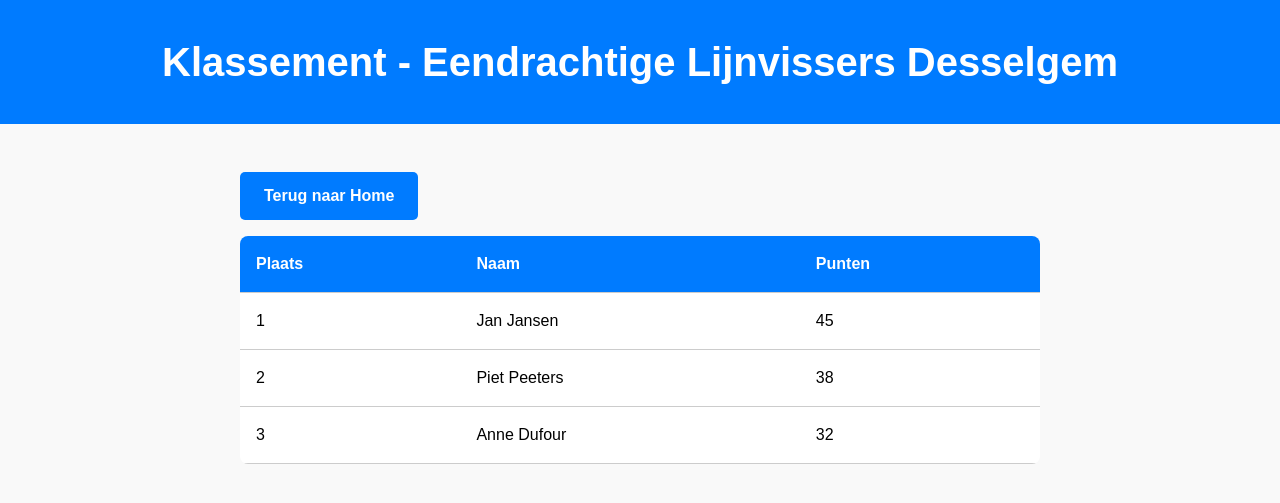
After one commit to A-D-DBS-application/web-application-2025-groep-26, a Flask app: page /klassement in a window 1280 px wide. The commit adds this page. Shown: the top 503 px of the page. Run offline with Flask 3, Linux system fonts and the light colour scheme.

Commit message:
Werkend begin

```diff
--- a/app/config.py
+++ b/app/config.py
@@ -1,4 +1,4 @@
 class Config:
-    SECRET_KEY =
-    SQLALCHEMY_DATABASE_URI =
+    SECRET_KEY = 'dev_key'
+    SQLALCHEMY_DATABASE_URI = 'sqlite:///app.db'  # SQLite database in je projectmap
     SQLALCHEMY_TRACK_MODIFICATIONS = False
--- a/app/routes.py
+++ b/app/routes.py
@@ -1,8 +1,11 @@
-from flask import Blueprint, request, redirect, url_for, render_template, session
-from .models import db, User, Listing
+from .models import db
+from flask import Blueprint, render_template
 
 main = Blueprint('main', __name__)
 
 @main.route('/')
 def index():
-    return "Hello Flask!"
+    return render_template('index.html')
+@main.route('/klassement')
+def klassement():
+    return render_template('klassement.html')
--- /dev/null
+++ b/app/templates/klassement.html
@@ -0,0 +1,106 @@
+<!DOCTYPE html>
+<html lang="nl">
+<head>
+    <meta charset="UTF-8">
+    <meta name="viewport" content="width=device-width, initial-scale=1.0">
+    <title>Klassement - Eendrachtige Lijnvissers Desselgem</title>
+    <style>
+        body {
+            font-family: Arial, sans-serif;
+            margin: 0;
+            padding: 0;
+            line-height: 1.5;
+            background: #f9f9f9;
+            color: #000;
+        }
+        header {
+            background: #007bff;
+            color: #fff;
+            padding: 2rem;
+            text-align: center;
+        }
+        header h1 {
+            margin: 0;
+            font-size: 2.5rem;
+        }
+        .container {
+            max-width: 800px;
+            margin: 2rem auto;
+            padding: 0 1rem;
+        }
+        table {
+            width: 100%;
+            border-collapse: collapse;
+            background: #fff;
+            border-radius: 8px;
+            overflow: hidden;
+        }
+        th, td {
+            padding: 1rem;
+            text-align: left;
+            border-bottom: 1px solid #ccc;
+        }
+        th {
+            background: #007bff;
+            color: #fff;
+        }
+        tr:hover {
+            background: #f2f2f2;
+        }
+        a.button {
+            display: inline-block;
+            margin: 1rem 0;
+            padding: 0.75rem 1.5rem;
+            background: #007bff;
+            color: white;
+            border-radius: 5px;
+            text-decoration: none;
+            font-weight: bold;
+        }
+        a.button:hover {
+            background: #0056b3;
+        }
+    </style>
+</head>
+<body>
+
+    <!-- Header / Hero -->
+    <header>
+        <h1>Klassement - Eendrachtige Lijnvissers Desselgem</h1>
+    </header>
+
+    <!-- Inhoud -->
+    <div class="container">
+        <a href="/" class="button">Terug naar Home</a>
+
+        <table>
+            <thead>
+                <tr>
+                    <th>Plaats</th>
+                    <th>Naam</th>
+                    <th>Punten</th>
+                </tr>
+            </thead>
+            <tbody>
+                <tr>
+                    <td>1</td>
+                    <td>Jan Jansen</td>
+                    <td>45</td>
+                </tr>
+                <tr>
+                    <td>2</td>
+                    <td>Piet Peeters</td>
+                    <td>38</td>
+                </tr>
+                <tr>
+                    <td>3</td>
+                    <td>Anne Dufour</td>
+                    <td>32</td>
+                </tr>
+                <!-- Voeg hier meer rijen toe -->
+            </tbody>
+        </table>
+    </div>
+
+</body>
+</html>
```
Also changed, not shown: app/Templates/index.html (+136 -3 lines).
